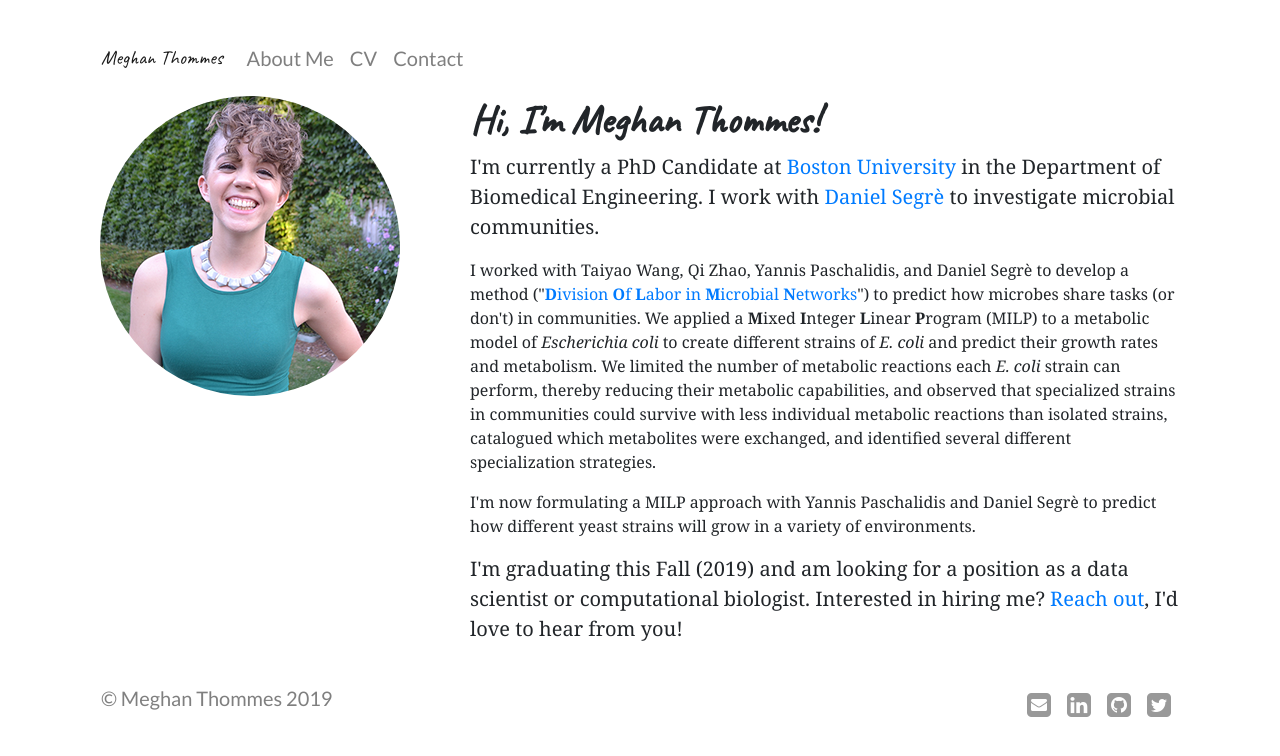
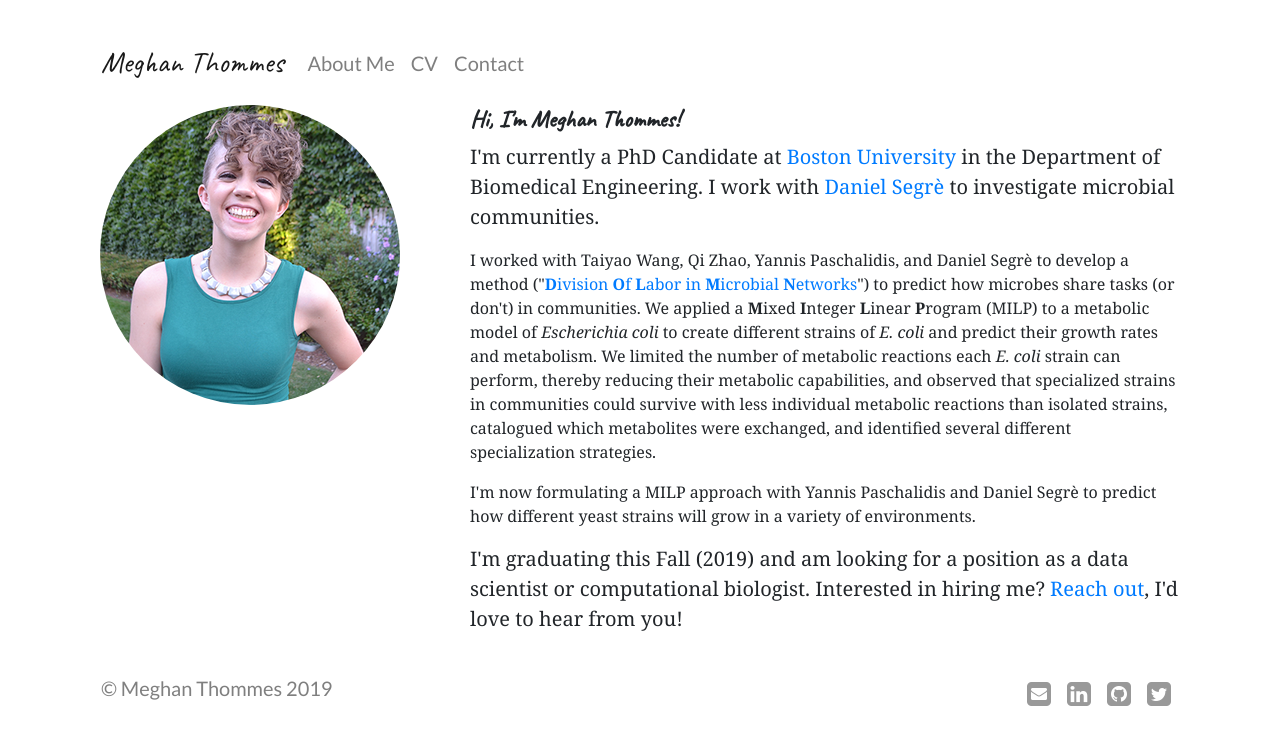
Before and after one commit to megthommes/megthommes.github.io, a Jekyll site: the page built from index.html, in a window 1280 px wide. Shown: the top 756 px of the page. Built offline with Jekyll 4.4.1, drawn with Linux system fonts in a browser that asks for light colours; some web fonts are replaced.

Commit message:
Update style.css

```diff
--- a/css/style.css
+++ b/css/style.css
@@ -19,10 +19,11 @@
 
 .handwriting {
     font-family: Caveat;
+    font-size: 1.5em;
 }
 
 /* Masthead */
-.header, .footer, .header h3 {
+.header, .footer, .header {
     font-family: Lato, Helvetica, sans-serif;
     font-weight: normal;
 }
```
